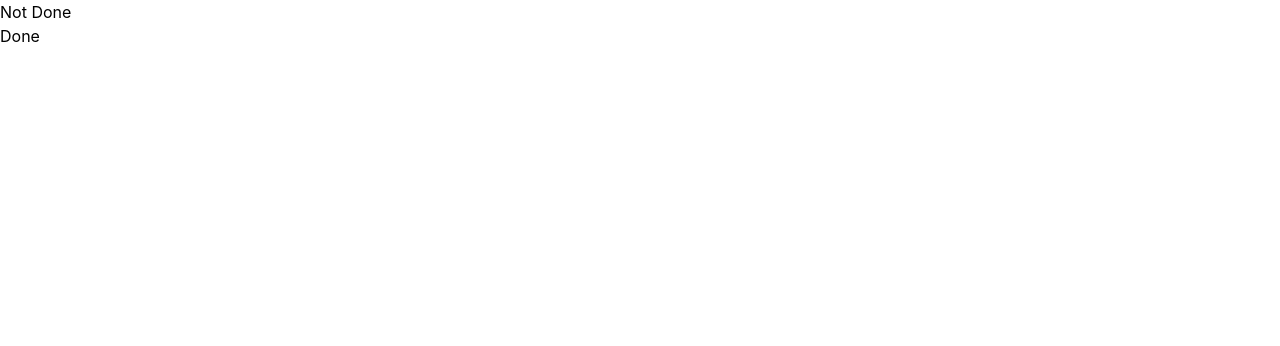
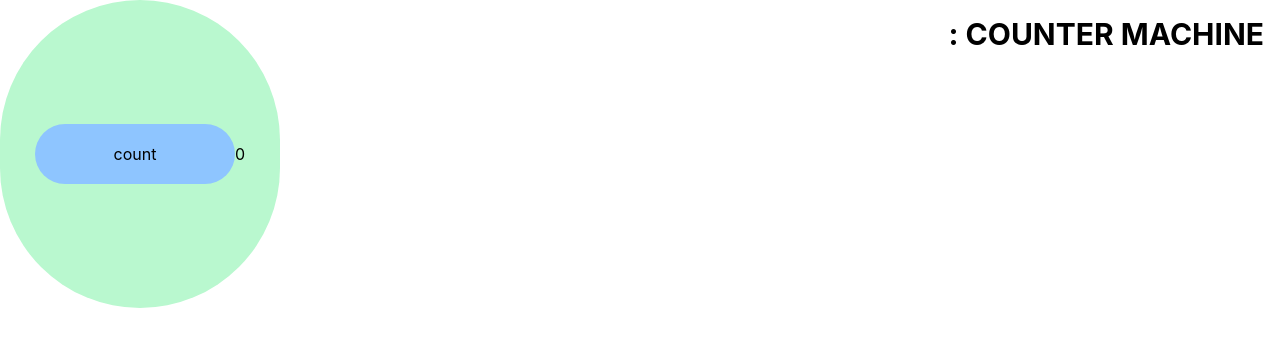
Before and after one commit to masoomeh-gozali/my-react-app, a React (Vite) app: page / in a window 1280 px wide. Shown: the top 346 px of the page. Built offline with nearby package versions, Linux system fonts and the light colour scheme.

Commit message:
exercise 6 completed

```diff
--- a/src/App.jsx
+++ b/src/App.jsx
@@ -1,6 +1,7 @@
 import TamrinFive from "./TamrinFive";
 import TamrinFour from "./TamrinFour";
 import TamrinOne from "./TamrinOne";
+import TamrinSixCount from "./TamrinSix";
 import TamrinThree from "./TamrinThree";
 import TamrinTwo from "./TamrinTwo";
 
@@ -12,7 +13,8 @@ export default function App() {
     {/* <TamrinTwo/>   */}
     {/* <TamrinThree/>  */}
     {/* <TamrinFour/>  */}
-    <TamrinFive/>
+    {/* <TamrinFive/>  */}
+    <TamrinSixCount/>
 
     </>
   );
--- /dev/null
+++ b/src/TamrinSix.jsx
@@ -0,0 +1,17 @@
+import { useState } from "react";
+
+export default function TamrinSixCount() {
+    let [count, setCount] = useState(0)
+    return (
+        <div
+        className="bg-green-200 rounded-full items-center flex justify-center w-70 h-77 ">
+        <h1 className=" absolute top-0 right-0 p-4 text-black-500 font-bold text-3xl"> : COUNTER MACHINE </h1>
+        <button onClick={() => setCount(count + 1)} className="bg-blue-300  rounded-full w-50 h-15" >  count <br/> </button>
+        <br/>
+        <br/>
+        <div>
+        <h2> {count} </h2>
+         </div>
+        </div>
+
+    ) }
```
